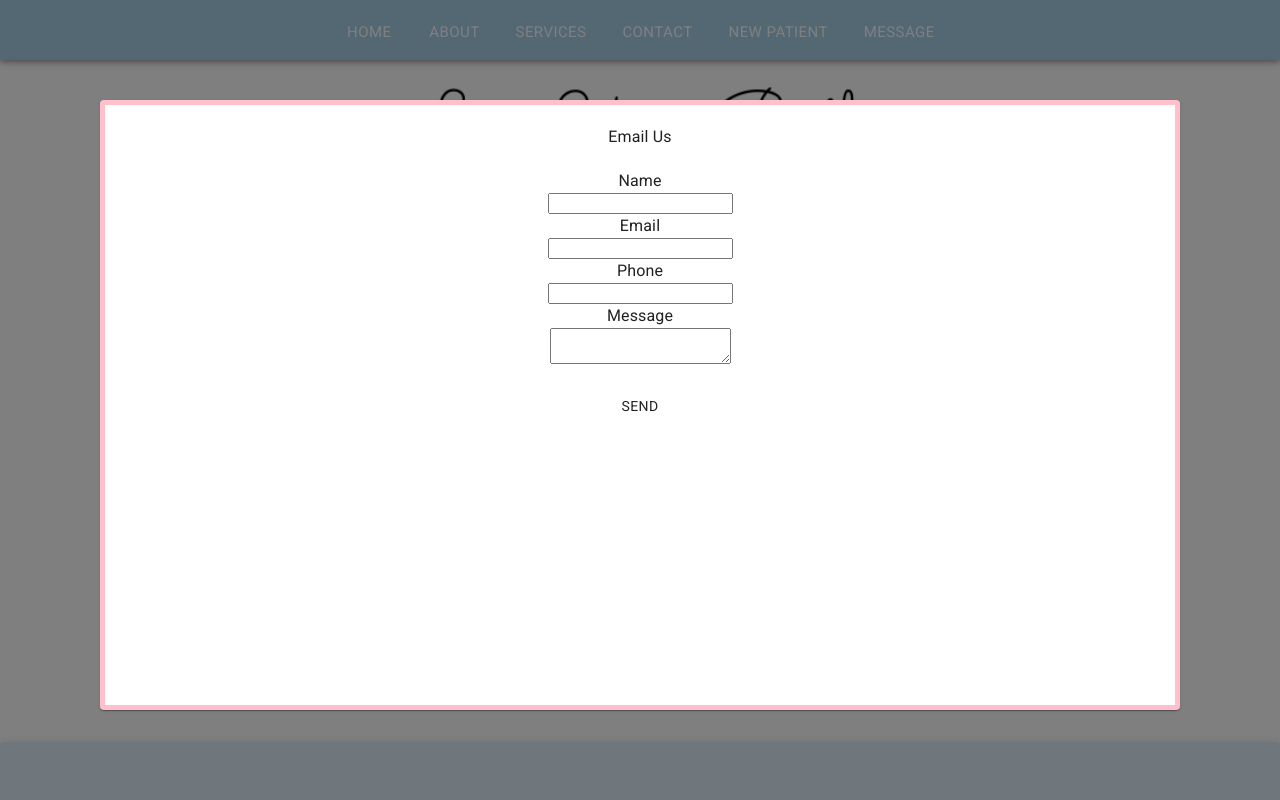
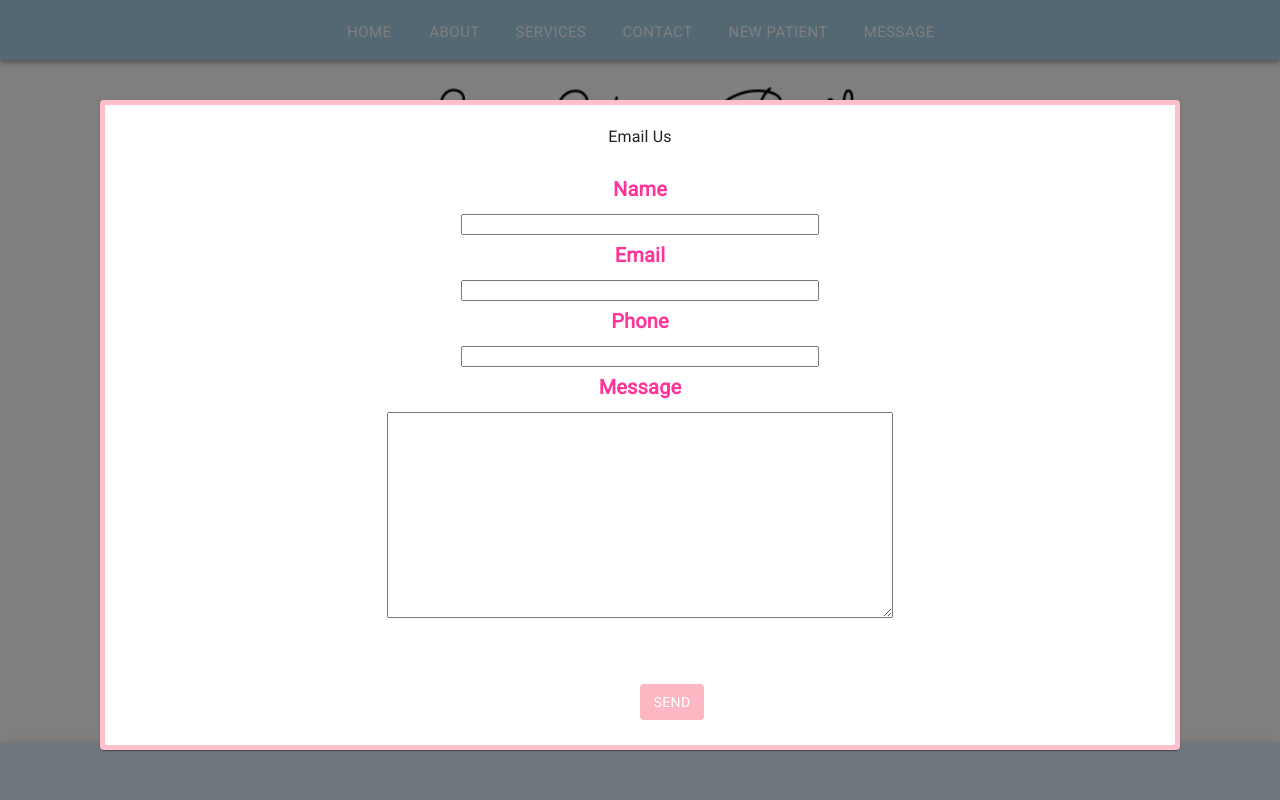
Before and after one commit to magire01/loveyourbirth, a React (Create React App) app: page / in a window 1280 px wide. Both pictures are taken after a click on the button "MESSAGE". Shown: the top 800 px of the page. Built offline with nearby package versions, Linux system fonts and the light colour scheme.

Commit message:
Styled message page

```diff
--- a/src/components/ContactForm.js
+++ b/src/components/ContactForm.js
@@ -109,7 +109,7 @@ const ContactForm = () => {
             marginTop: (!isDesktop) ? 0 : 100,
             textAlign: "center",
             border: "5px solid purple",
-            backgroundColor: "#f7e0e3"
+            backgroundColor: "white"
         },
         title: {
             marginTop: 20,
@@ -124,19 +124,20 @@ const ContactForm = () => {
             fontWeight: "bold"
         },
         answerText: {
+            marginTop: (!isDesktop) ? 10 : 20,
+            marginBottom: (!isDesktop) ? 20 : 10,
             color: "purple",
-            marginTop: "5%"
+            fontSize: (!isDesktop) ? 12 : 20,
+            fontWeight: "bold"
         },
         input: {
             marginTop: 20,
             marginBottom: 20
         },
         button: {
-            marginTop: 20,
             marginBottom: 20
         },
         activeButton: {
-            marginTop: 20,
             marginBottom: 20,
             backgroundColor: "blue",
             color: "white"
--- a/src/components/MessageForm.js
+++ b/src/components/MessageForm.js
@@ -34,23 +34,21 @@ const MessageForm = () => {
         setMessage({ ...message, text: e.target.value })
     }
     //Style
+    //Style
     const style = {
         card: {
-            display: 'absolute',
+            display: 'fixed',
             justifyContent:'center',
             alignItems:'center',
-            height: 600,
+            height: (!isDesktop) ? "60%" : "80%",
             width: (!isDesktop) ? "97%" : "auto",
             margin: (!isDesktop) ? 0 : 100,
-            marginTop: (!isDesktop) ? "20%" : 100,
+            marginTop: (!isDesktop) ? 0 : 100,
             textAlign: "center",
-            border: "5px solid pink"
+            border: "5px solid pink",
+            backgroundColor: "white"
         },
         title: {
-            marginTop: 20,
-            marginBottom: 20
-        },
-        question: {
             marginTop: 20,
             marginBottom: 20
         },
@@ -61,6 +59,39 @@ const MessageForm = () => {
         button: {
             marginTop: 20,
             marginBottom: 20
+        },
+        submit: {
+            position: "absolute",
+            bottom: (!isDesktop) ? "40%" : "10%",
+            color: "white",
+            backgroundColor: "#FDB7C2"
+        },
+        questionSection: {
+            height: (!isDesktop) ? 200 : 400,
+            marginBottom: 100
+        },
+        questionSection2: {
+            height: (!isDesktop) ? 100 : 100,
+            marginBottom: "3%"
+        },
+        questionSection3: {
+            height: (!isDesktop) ? 200: 500
+        },
+        smallInput: {
+            width: (!isDesktop) ? 200: 350,
+
+        },
+        largeInput: {
+            width: (!isDesktop) ? "100%": 500,
+            height: (!isDesktop) ? 150 : 200
+        },
+        label: {
+            height: (!isDesktop) ? "50%" : "80%",
+            marginTop: 5,
+            marginBottom: (!isDesktop) ? 5 : 10,
+            color: "#ff3399",
+            fontSize: (!isDesktop) ? 12 : 20,
+            fontWeight: "bold"
         }
     }
 
@@ -72,23 +103,23 @@ const MessageForm = () => {
                         <Typography style={style.title}>Email Us</Typography>
                     </Grid>
                     <Grid item md="10" xs="10">
-                        <Typography>Name</Typography>
-                        <input onChange={handleMessageName}/>
+                        <Typography style={style.label}>Name</Typography>
+                        <input style={style.smallInput} onChange={handleMessageName}/>
                     </Grid>
                     <Grid item md="10" xs="10">
-                        <Typography>Email</Typography>
-                        <input onChange={handleMessageEmail}/>
+                        <Typography style={style.label}>Email</Typography>
+                        <input style={style.smallInput} onChange={handleMessageEmail}/>
                     </Grid>
                     <Grid item md="10" xs="10">
-                        <Typography>Phone</Typography>
-                        <input onChange={handleMessagePhone}/>
+                        <Typography style={style.label}>Phone</Typography>
+                        <input style={style.smallInput} onChange={handleMessagePhone}/>
                     </Grid>
                     <Grid item md="10" xs="10">
-                        <Typography>Message</Typography>
-                        <textarea onChange={handleMessageText}></textarea>
+                        <Typography style={style.label}>Message</Typography>
+                        <textarea style={style.largeInput} onChange={handleMessageText}></textarea>
                     </Grid>
                     <Grid item md="12" xs="12">
-                        <Button style={style.button}>Send</Button>
+                        <Button style={style.submit}>Send</Button>
                     </Grid>
                 </Grid>
             </Card>
```
